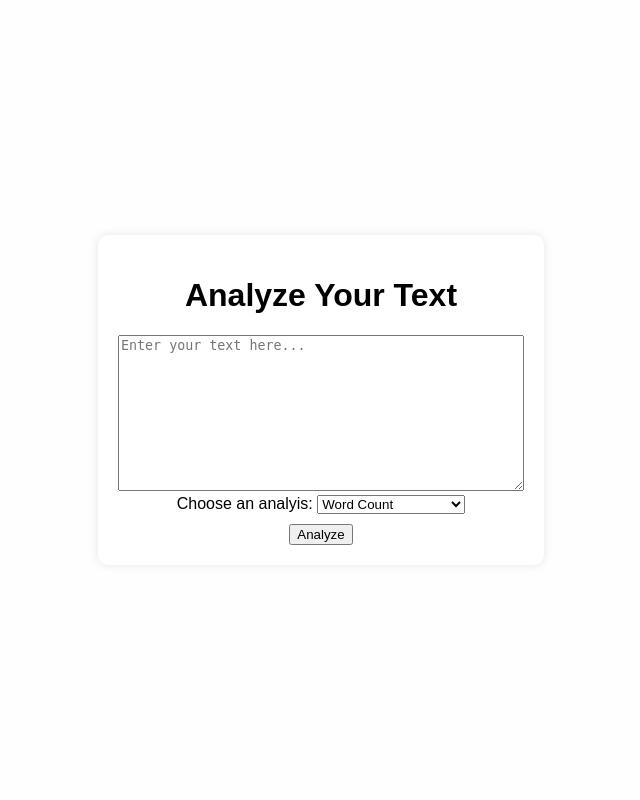
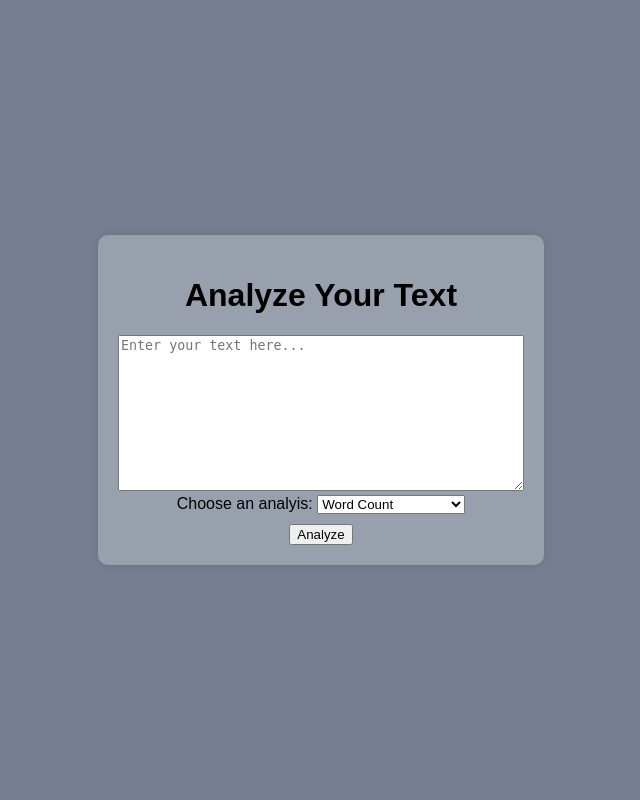
Before and after one commit to pseudoDjnn/bookbot, a Flask app: page / in a window 1280 px wide. Shown: the whole page, without its empty margins (319-959 px from the left). Run offline with Flask 3, Linux system fonts and the light colour scheme.

Commit message:
little background color change before merge happens

```diff
--- a/static/css/style.css
+++ b/static/css/style.css
@@ -6,7 +6,7 @@ body {
   height: 100vh;
   margin: 0;
   font-family: Arial, sans-serif;
-  background-color: #f4f4f414;
+  background-color: #767f91;
 }
 
 .container {
```
